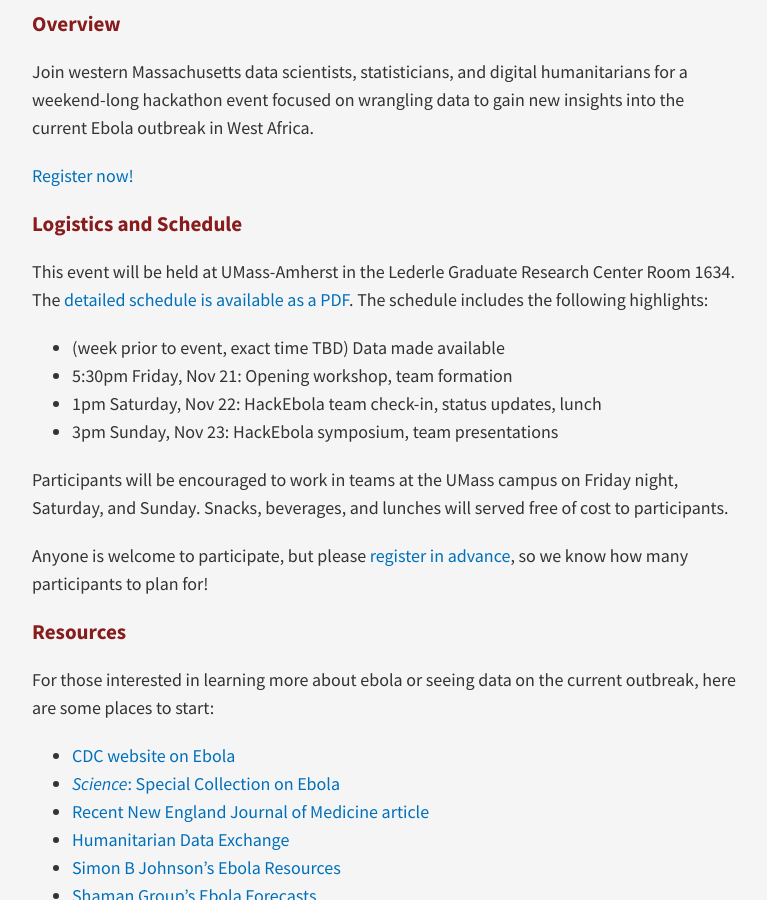
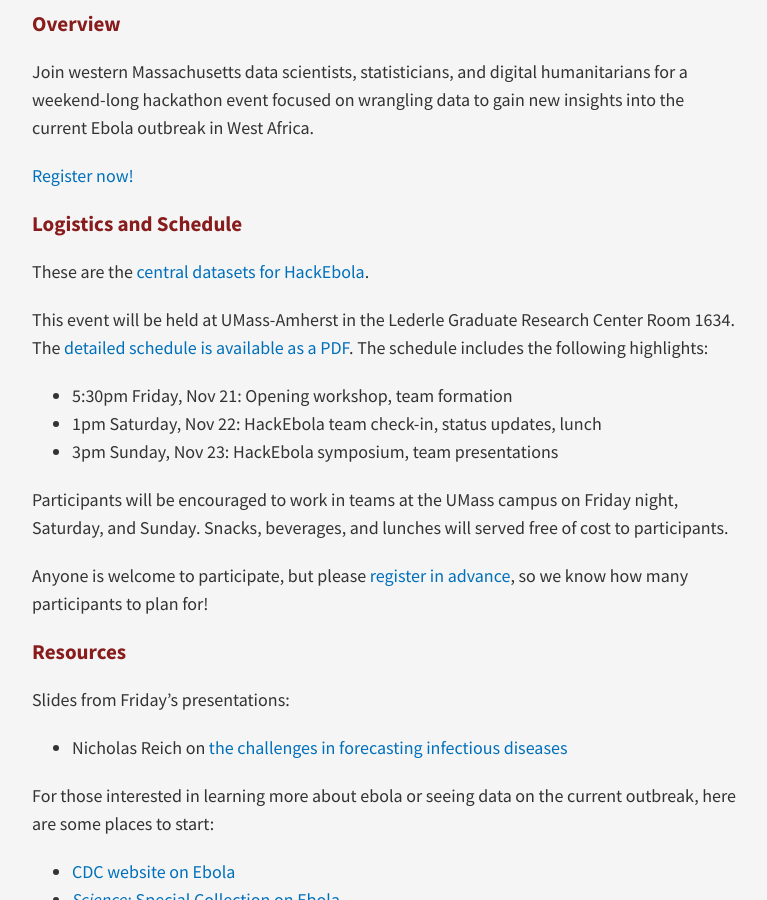
Before and after one commit to gridclub/gridclub.github.io, a Jekyll site: the page built from _posts/2014-11-10-ebola-hackfest.md, in a window 1280 px wide and 900 px high, scrolled down 278 px. Shown: the whole window, without its empty margins (253-1020 px from the left). Built offline with Jekyll 4.4.1, drawn with Linux system fonts in a browser that asks for light colours; nearby versions of some CDN libraries; comment, search, counter and statistics services are not loaded.

Commit message:
updates to main page and Reich slides.

```diff
--- a/_posts/2014-11-10-ebola-hackfest.md
+++ b/_posts/2014-11-10-ebola-hackfest.md
@@ -12,9 +12,10 @@
 
 ### Logistics and Schedule
 
+These are the [central datasets for HackEbola](http://www.qdatum.io/public-sources).
+
 This event will be held at UMass-Amherst in the Lederle Graduate Research Center Room 1634. The [detailed schedule is available as a PDF](../assets/hackebola-schedule-v1.pdf). The schedule includes the following highlights:
 
-* (week prior to event, exact time TBD) Data made available
 * 5:30pm Friday, Nov 21: Opening workshop, team formation
 * 1pm Saturday, Nov 22: HackEbola team check-in, status updates, lunch
 * 3pm Sunday, Nov 23: HackEbola symposium, team presentations
@@ -25,6 +26,11 @@
 
 
 ### Resources
+
+Slides from Friday's presentations:
+
+* Nicholas Reich on [the challenges in forecasting infectious diseases](../assets/HackEbola-reich-slides.pdf)
+
 For those interested in learning more about ebola or seeing data on the current outbreak, here are some places to start:
 
 * [CDC website on Ebola](http://www.cdc.gov/vhf/ebola/)
```
Also changed, not shown: 1 other file.
